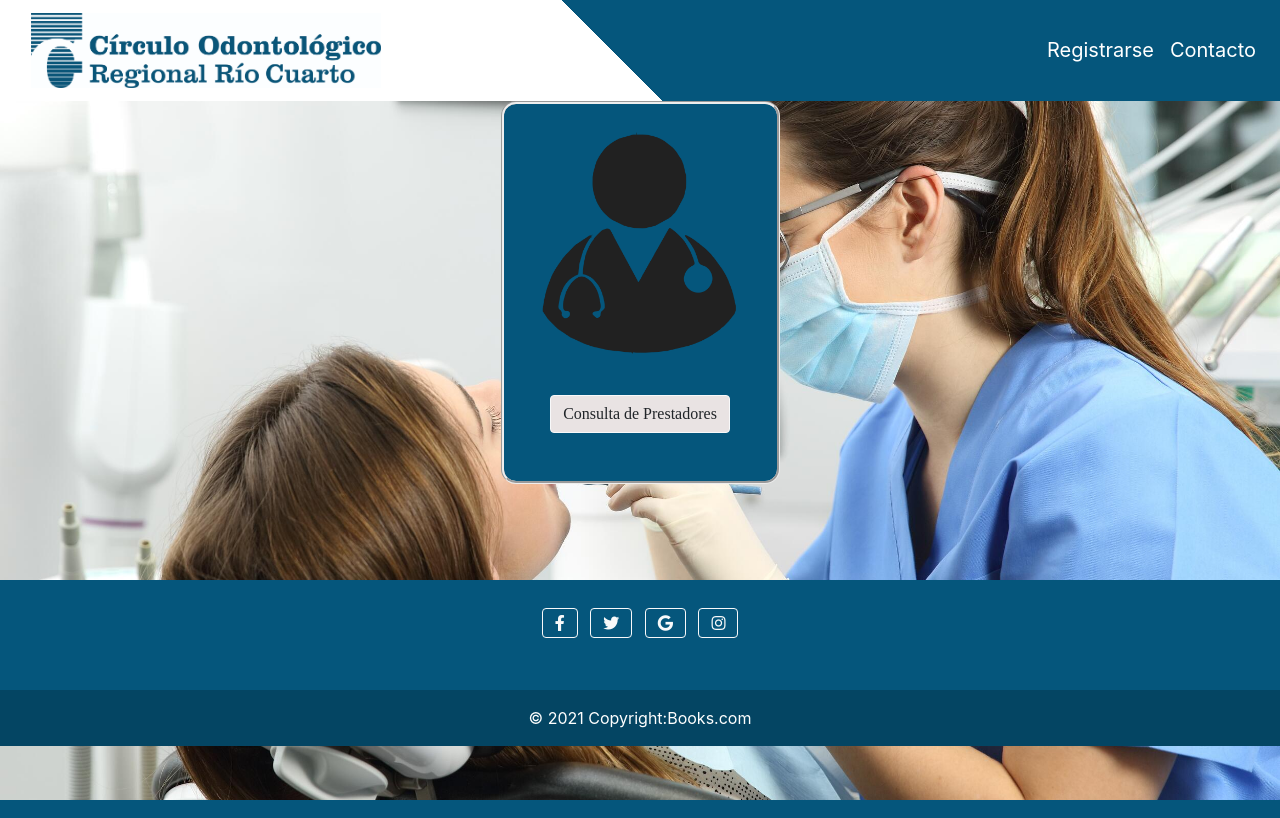
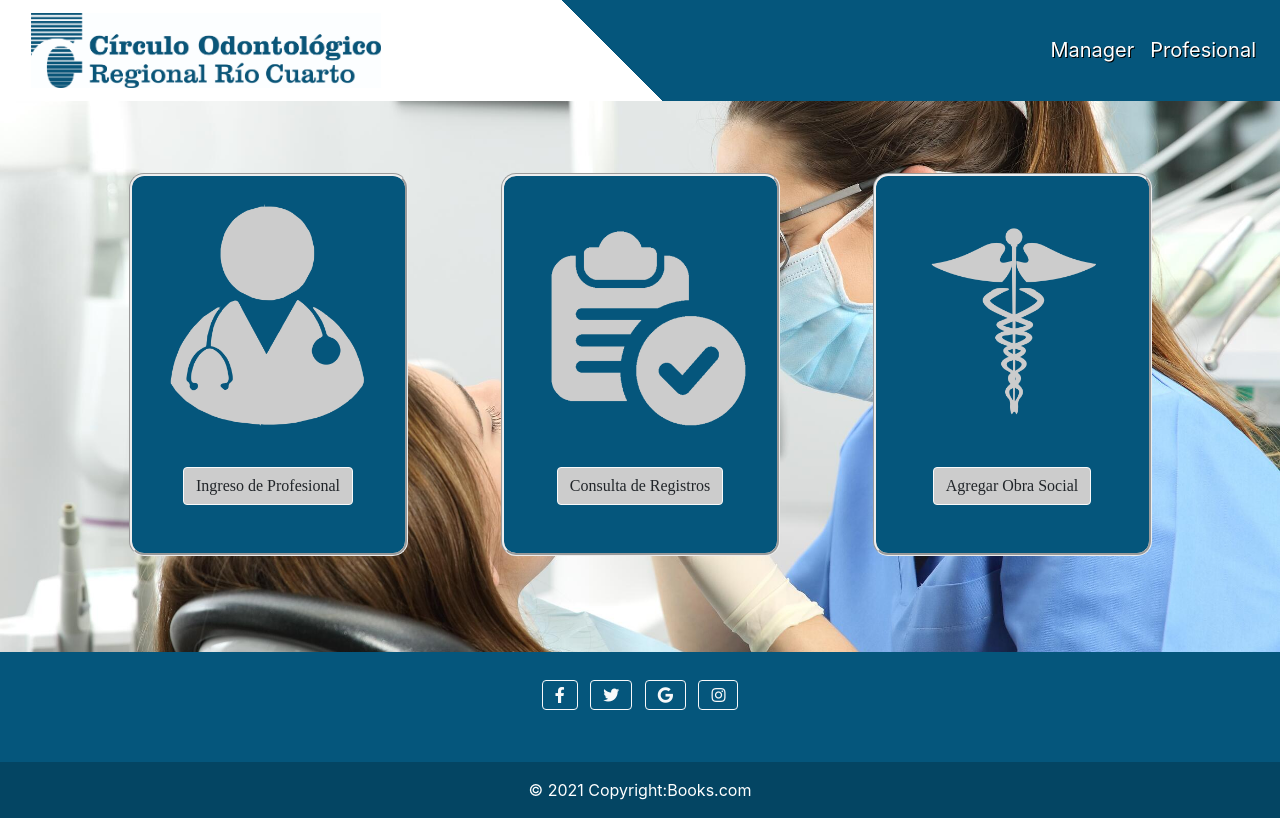
Before and after one commit to amarioni/prueba_circulo, a Flask app: page /manager in a window 1280 px wide. Run offline with Flask 2, Linux system fonts and the light colour scheme; some libraries are stand-ins or nearby versions; some web fonts are replaced.

Commit message:
incon and pages changes

```diff
--- a/app.py
+++ b/app.py
@@ -2,10 +2,6 @@ from flask import Flask, render_template, request, redirect, url_for
 
 app = Flask(__name__)
 
-
-
-# landing page that will display all the books in our database
-# This function will operate on the Read operation.
 @app.route('/')
 @app.route('/template')
 @app.route('/template/index')
--- a/static/css/estilos.css
+++ b/static/css/estilos.css
@@ -2,6 +2,7 @@
   --circuloblue:rgba(5, 86, 124);
   --circulobluetransp:rgba(5, 86, 124, 0.329);
   --circulobluetransp2:rgba(5, 86, 124, 0.747);
+  --circulogrey:rgba(204, 204, 204);
   --circulowhite:white;
   }
 
@@ -26,6 +27,7 @@ body {
     -ms-flex-pack: justify;
     justify-content: space-between;
     padding: 5px;
+    text-shadow: 1px 1px black;
 }
 
 .mx-background-top-linear {
@@ -69,7 +71,7 @@ body {
 
 .btnlogin{
   font-family: 'Secular One';
-  background-color: rgb(233, 227, 227) !important;
+  background-color: var(--circulogrey) !important;
 }
 
 .nav-link{
--- a/templates/index.html
+++ b/templates/index.html
@@ -24,7 +24,7 @@
         <div class="container-md col-sm-3 containericons text-center">
             <br>
             <div>
-                <img class="img-fluid" src="/static/images/iconomed.png" alt="">
+                <img class="img-fluid" src="/static/images/iconmed.png" alt="">
             </div>
             <br>
             <div>
--- a/templates/manager.html
+++ b/templates/manager.html
@@ -1,14 +1,41 @@
 {% extends "template.html" %}
     {% block contenido %}
+    <br>
+    <br>
+    <br>
     <div class="container-md d-md-flex">
         <div class="container-md col-sm-3 containericons text-center">
             <br>
             <div>
-                <img class="img-fluid" src="/static/images/iconomed.png" alt="">
+                <img class="img-fluid" src="/static/images/iconmed.png" alt="">
             </div>
             <br>
             <div>
-                <button type="button" class="btn btnlogin btn-light">Consulta de Prestadores</button>
+                <button type="button" class="btn btnlogin btn-light">Ingreso de Profesional</button>
+            </div>
+            <br>
+            <br>
+        </div>
+        <div class="container-md col-sm-3 containericons text-center">
+            <br>
+            <div>
+                <img class="img-fluid" src="/static/images/iconregister.png" alt="">
+            </div>
+            <br>
+            <div>
+                <button type="button" class="btn btnlogin btn-light">Consulta de Registros</button>
+            </div>
+            <br>
+            <br>
+        </div>
+        <div class="container-md col-sm-3 containericons text-center">
+            <br>
+            <div>
+                <img class="img-fluid" src="/static/images/iconhealth.png" alt="">
+            </div>
+            <br>
+            <div>
+                <button type="button" class="btn btnlogin btn-light">Agregar Obra Social</button>
             </div>
             <br>
             <br>
--- a/templates/template.html
+++ b/templates/template.html
@@ -31,7 +31,7 @@
         </header>
             <nav class="navbar navbar-expand-lg navbar-dark mx-background-top-linear">
                 <div class="container">
-                    <a class="navbar-brand" href="#" style="text-transform: uppercase;"> <img class="img-fluid d-none d-md-block" height="350" width="350" src="/static/images/logoblue.jpg" alt=""></a>
+                    <a class="navbar-brand" href='{{ url_for("index") }}' style="text-transform: uppercase;"> <img class="img-fluid d-none d-md-block" height="350" width="350" src="/static/images/logoblue.jpg" alt=""></a>
                     <button class="navbar-toggler" type="button" data-toggle="collapse" data-target="#navbarResponsive" aria-controls="navbarResponsive" aria-expanded="false" aria-label="Toggle navigation">
                         <span class="navbar-toggler-icon"></span>
                     </button>
@@ -39,10 +39,10 @@
                 <div class="collapse navbar-collapse" id="navbarResponsive">
                     <ul class="navbar-nav ml-auto">
                         <li class="nav-item active">
-                            <a class="nav-link" href='{{ url_for("manager") }}'>Registrarse<span class="sr-only">(current)</span></a>
+                            <a class="nav-link" href='{{ url_for("manager") }}'>Manager<span class="sr-only">(current)</span></a>
                         </li>
                         <li class="nav-item active">
-                            <a class="nav-link" href="#">Contacto</a>
+                            <a class="nav-link" href='{{ url_for("professional") }}'>Profesional</a>
                         </li>
                     </ul>
                 </div>
```
Also changed, not shown: populate.py (deleted, +0 -39 lines), sql_strings.py (deleted, +0 -24 lines), templates/professional.html (+44 -0 lines), libros.db (deleted), static/images/iconhealth.png (added), static/images/iconmed.png (added), static/images/iconomed.png (deleted), static/images/iconpatient.png (added), static/images/iconregister.png (added).
